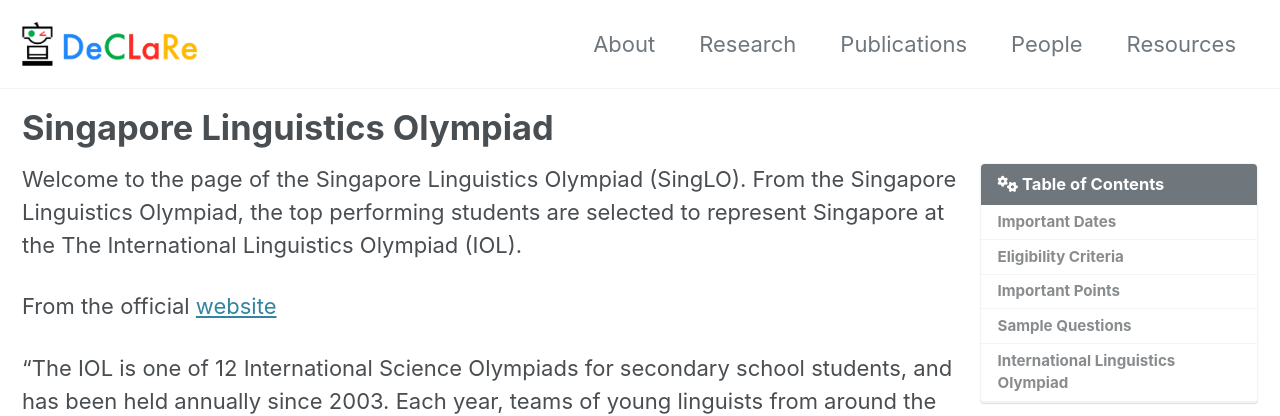
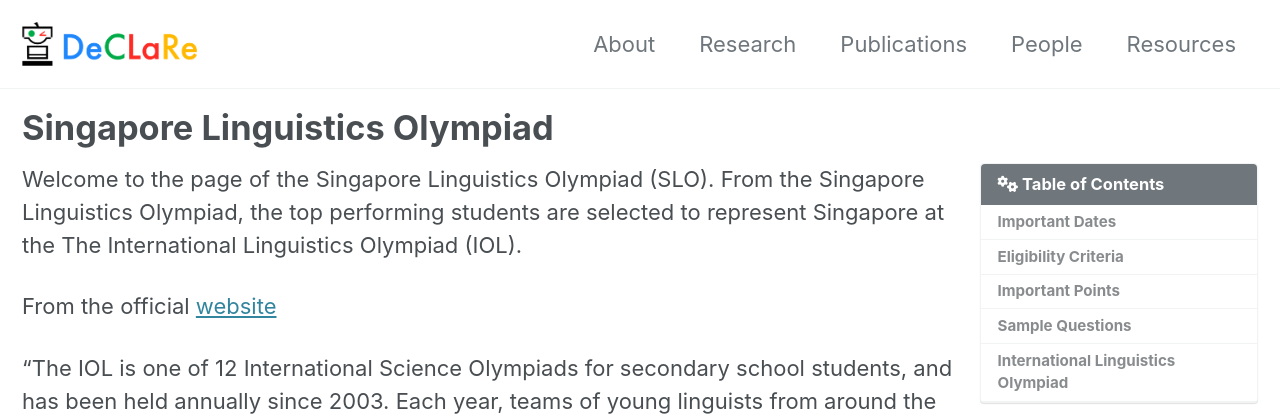
Before and after one commit to declare-lab/declare-lab.github.io, a Jekyll site: the page built from _pages/slo.md, in a window 1280 px wide and 900 px high. Shown: the top 416 px of the window. Built offline with Jekyll 4.4.1, drawn with Linux system fonts in a browser that asks for light colours; cached includes are drawn as plain includes; nearby versions of some CDN libraries; some of the changed text lies outside the part shown.

Commit message:
Update and rename singlo.md to slo.md

```diff
--- a/_pages/singlo.md
+++ b/_pages/slo.md
@@ -1,7 +1,7 @@
 ---
 layout: single
 title: "Singapore Linguistics Olympiad"
-permalink: /singlo/
+permalink: /slo/
 author_profile: false
 <!-- classes: wide -->
 related: false
@@ -13,7 +13,7 @@
 articlecolour: "#00001a"
 
 ---
-Welcome to the page of the Singapore Linguistics Olympiad (SingLO). From the Singapore Linguistics Olympiad, the top performing students are selected to represent Singapore at the The International Linguistics Olympiad (IOL).
+Welcome to the page of the Singapore Linguistics Olympiad (SLO). From the Singapore Linguistics Olympiad, the top performing students are selected to represent Singapore at the The International Linguistics Olympiad (IOL).
 
 From the official [website](https://ioling.org/)
 
```
Also changed, not shown: other parts of _pages/slo.md (+1 -1 lines).
